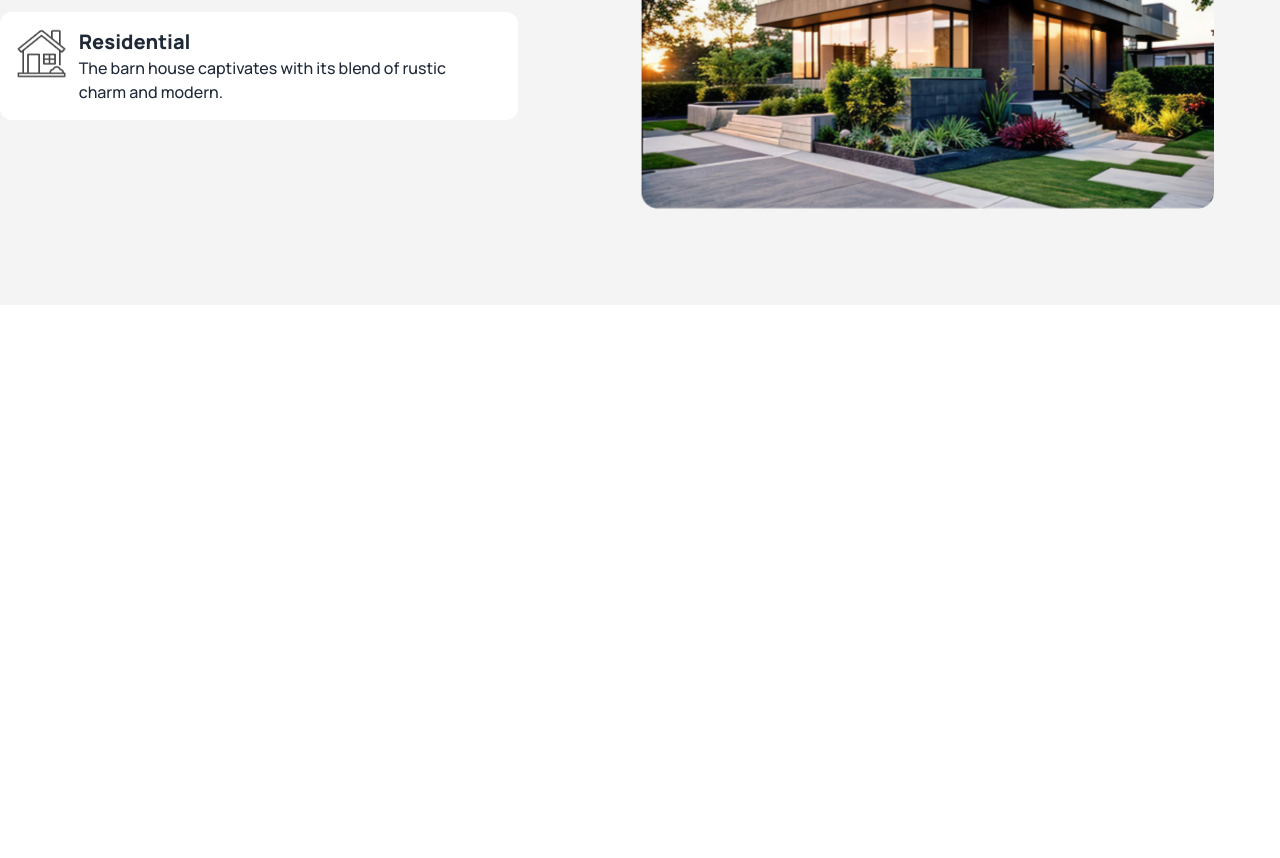
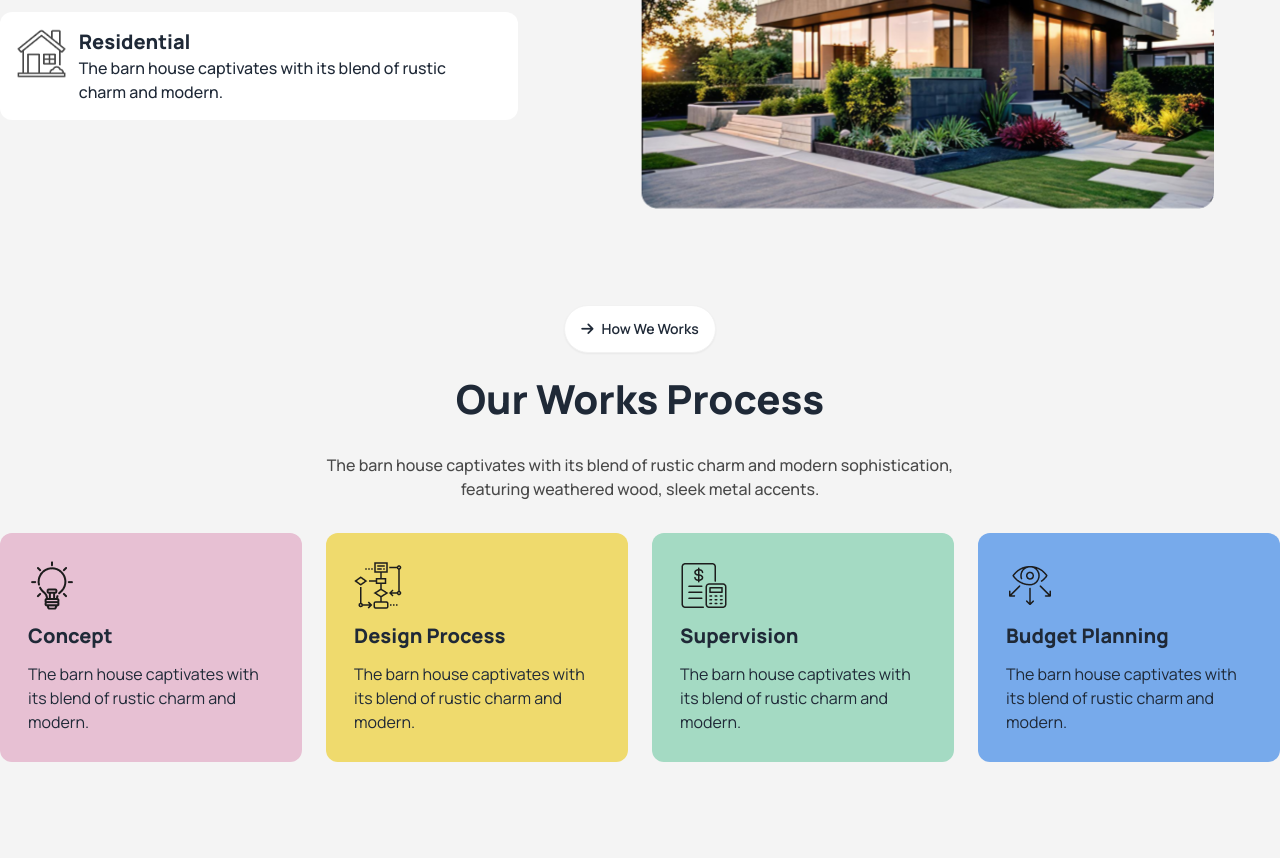
Before and after one commit to jahidul2004/assignment-3, a plain HTML site: page index.html in a window 1280 px wide. Shown: the part 1234-2092 px from the top of the page. Before the commit the page ends 1539 px from the top, so only its background shows below. Drawn offline with nearby package versions, Linux system fonts and the light colour scheme.

Commit message:
Our Work Process section added.

```diff
--- a/index.html
+++ b/index.html
@@ -158,7 +158,7 @@
                         ><i class="fa-solid fa-arrow-right"></i> About Us</a
                     >
                     <div class="w-[90%] m-auto lg:m-0">
-                        <h1 class="mt-4 text-4xl font-bold">
+                        <h1 class="mt-4 text-4xl font-extrabold">
                             We design thoughtful,<br />liveable spaces
                         </h1>
                         <p class="my-6">
@@ -219,6 +219,66 @@
                 <!-- About us image container end here -->
             </section>
             <!-- About us section end here -->
+
+            <!-- Work process section start from here -->
+            <section class="container m-auto pb-24">
+                <!-- Text container -->
+                <div class="text-center mb-8 w-[90%] md:w-full lg:w-full">
+                    <a class="btn bg-white rounded-3xl mb-4"
+                        ><i class="fa-solid fa-arrow-right"></i> How We Works</a
+                    >
+                    <h1 class="text-[40px] font-extrabold mb-6">
+                        Our Works Process
+                    </h1>
+                    <p class="text-[16px] font-medium text-[#494949]">
+                        The barn house captivates with its blend of rustic charm
+                        and modern sophistication,<br />featuring weathered
+                        wood, sleek metal accents.
+                    </p>
+                </div>
+                <!-- Card Container -->
+                <div
+                    class="grid grid-cols-1 md:grid-cols-2 lg:grid-cols-4 gap-6 w-[90%] lg:w-full md:w-full m-auto"
+                >
+                    <div class="bg-[#e7c0d3] p-7 rounded-xl">
+                        <img src="assets/concept.png" alt="" />
+                        <h2 class="text-xl font-extrabold my-3">Concept</h2>
+                        <p>
+                            The barn house captivates with its blend of rustic
+                            charm and modern.
+                        </p>
+                    </div>
+                    <div class="bg-[#efda6d] p-7 rounded-xl">
+                        <img src="assets/flow-chart.png" alt="" />
+                        <h2 class="text-xl font-extrabold my-3">
+                            Design Process
+                        </h2>
+                        <p>
+                            The barn house captivates with its blend of rustic
+                            charm and modern.
+                        </p>
+                    </div>
+                    <div class="bg-[#a4dac3] p-7 rounded-xl">
+                        <img src="assets/budget-planning.png" alt="" />
+                        <h2 class="text-xl font-extrabold my-3">Supervision</h2>
+                        <p>
+                            The barn house captivates with its blend of rustic
+                            charm and modern.
+                        </p>
+                    </div>
+                    <div class="bg-[#77aaeb] p-7 rounded-xl">
+                        <img src="assets/vision.png" alt="" />
+                        <h2 class="text-xl font-extrabold my-3">
+                            Budget Planning
+                        </h2>
+                        <p>
+                            The barn house captivates with its blend of rustic
+                            charm and modern.
+                        </p>
+                    </div>
+                </div>
+            </section>
+            <!-- Work process section start from here -->
         </main>
         <!-- Main section end here -->
     </body>
```
